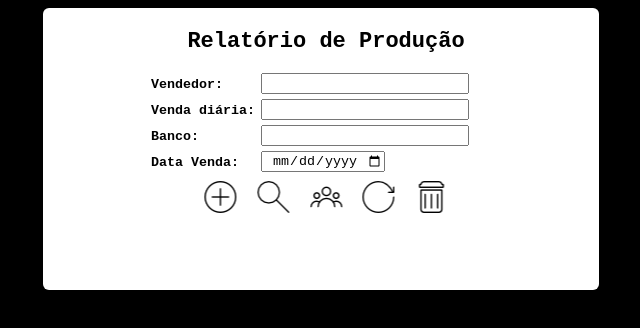
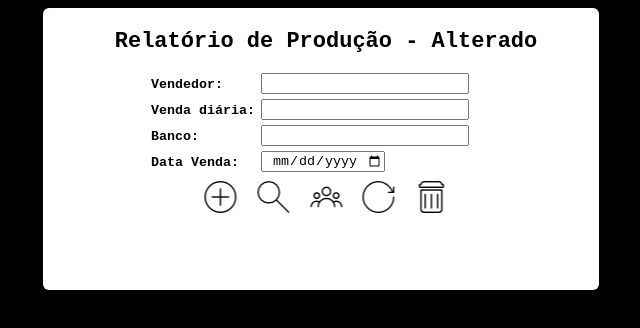
Before and after one commit to schmidtleonardo/schmidtleonardo.github.io, a plain HTML site: page index.html in a window 1280 px wide. Shown: the whole page, without its empty margins (319-959 px from the left). Drawn offline with Linux system fonts and the light colour scheme.

Commit message:
Update index.html

```diff
--- a/index.html
+++ b/index.html
@@ -13,7 +13,7 @@
     <section>
         <div id="corpo">
             <div id="titulo">
-                <h2 style="text-align: center;">Relatório de Produção</h2>
+                <h2 style="text-align: center;">Relatório de Produção - Alterado</h2>
             </div>
             <div>
                 <div class="cell">
```
